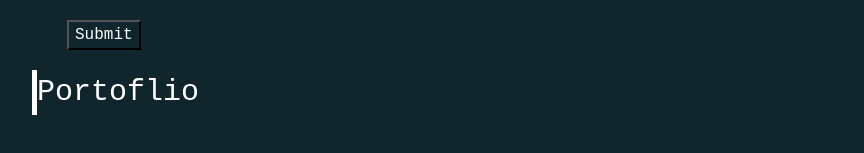
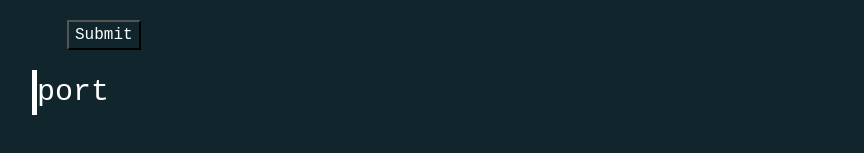
Before and after one commit to marcusdillon/SEGLAB8, a React (Create React App) app in the folder myapp/: page /navAppointment in a window 1280 px wide. Shown: the part 2045-2198 px from the top of the page, without its empty margins (8-872 px from the left). Built offline with nearby package versions, Linux system fonts and the light colour scheme.

Commit message:
Update Portfolio.js

```diff
--- a/myapp/src/Portfolio.js
+++ b/myapp/src/Portfolio.js
@@ -1,4 +1,5 @@
 import React, {Component} from 'react';
+import Port from './components/Port';
 
 class Portoflio extends Component {
     render () {
@@ -8,7 +9,7 @@ class Portoflio extends Component {
                 <div class = "row" >
                         <div class="col-sm-12" >
                             <div class="portfolioHeader" >
-                                Portoflio
+                                <Port />
                             </div>
                         </div>
                 </div>
```
